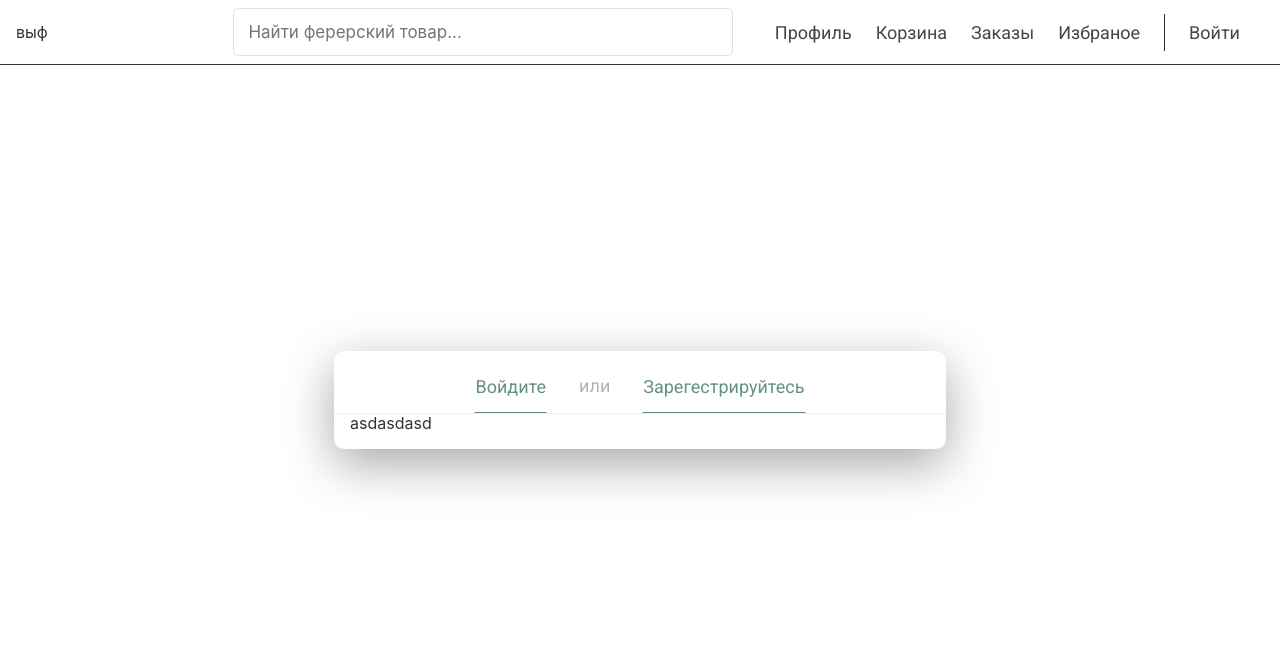
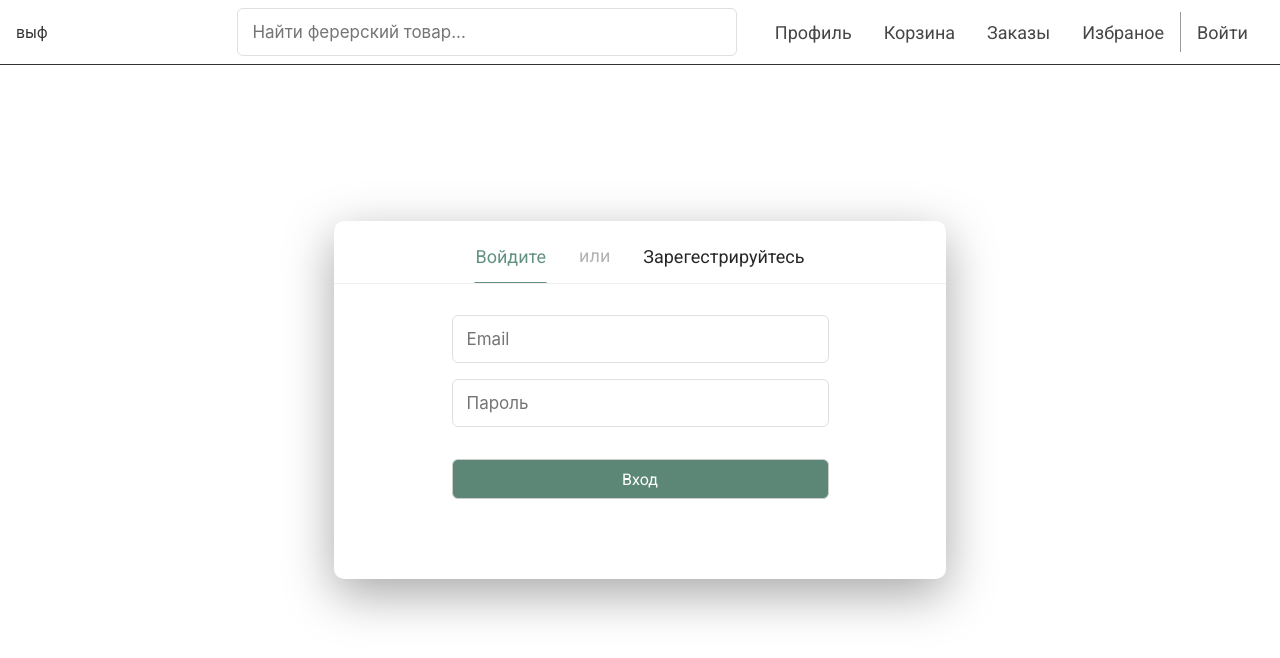
Before and after one commit to NimbleFIsh/marketplace, a Svelte app: page / in a window 1280 px wide. Shown: the top 658 px of the page. Built offline with nearby package versions, Linux system fonts and the light colour scheme; some icons are missing.

Commit message:
Add login/registration form

```diff
--- a/src/components/Header.svelte
+++ b/src/components/Header.svelte
@@ -1,6 +1,8 @@
 <script lang="ts">
+    import { createEventDispatcher } from 'svelte';
     import Icon from "@iconify/svelte"
 
+    const dispatch = createEventDispatcher();
 </script>
 
 <header class="header">
@@ -22,8 +24,9 @@
                 <div class="nav-bar-item">Корзина</div>
                 <div class="nav-bar-item">Заказы</div>
                 <div class="nav-bar-item">Избраное</div>
+                <div class="nav-bar-item-last"></div>
             </nav>
-            <div class="header-inner-enter">
+            <div class="header-inner-enter" on:click="{() => dispatch('enterBtn')}">
                 <div>Войти</div>
             </div>
         </div>
@@ -105,26 +108,29 @@
         justify-content: space-between;
         align-items: center;
 
+        height: 100%;
         font-family: 'Roboto', sans-serif;
         font-weight: 400;
         font-size: 18px;
         color: #464646;
     }
 
-    .nav-bar {
-        border-right: 1px solid #333333;
-        padding: 0 12px;
+    .nav-bar-item, .header-inner-enter {
+        height: 100%;
+        padding: 8px 16px;
+        box-sizing: border-box;
+
+        display: flex;
+        align-items: center;
     }
 
-    .nav-bar-item {
-        margin: 0 4px;
-        padding: 8px;
-        box-sizing: border-box;
+    .nav-bar-item-last {
+        height: 40px;
+        border-right: 1px solid #999999;
     }
 
-    .header-inner-enter {
-        margin: 0 8px;
-        padding: 0 16px;
+    .nav-bar-item:hover, .header-inner-enter:hover {
+        background: #fafafa;
     }
 
 </style>
--- /dev/null
+++ b/src/components/InputField.svelte
@@ -0,0 +1,58 @@
+<script lang="ts">
+
+    export let bindText;
+    export let placeholderText;
+
+</script>
+
+
+<div class="input_container">
+    <input class="input_field" type="text" placeholder={placeholderText} autocomplete="on"
+           bind:value={bindText}>
+    <div class="void"></div>
+</div>
+
+
+<style>
+
+    .input_container {
+        background: white;
+        height: 22px;
+        max-width: 100%;
+
+        padding: 12px 14px;
+        font-size: 17px;
+        border: 1px solid #dddfe2;
+        border-radius: 6px;
+
+        display: flex;
+        align-items: center;
+        justify-content: space-between;
+    }
+
+    .input_container:hover {
+        border: 1px solid #b0b0b0;
+    }
+
+
+    .input_field {
+        height: 100%;
+        width: 85%;
+        max-width: 90%;
+        border: none;
+
+        padding: 0;
+        margin: 0;
+    }
+
+    .input_field:focus {
+        outline: none;
+    }
+
+    .void {
+        width: 30px;
+        height: 30px;
+        visibility: hidden;
+    }
+
+</style>
--- a/src/components/ModalWindow.svelte
+++ b/src/components/ModalWindow.svelte
@@ -65,7 +65,7 @@
         left: 50%;
         top: 50%;
         width: calc(100vw - 4em);
-        max-height: 335px;
+        max-height: 580px;
         transform: translate(-50%, -50%);
         padding: 1em;
         background: none;
--- /dev/null
+++ b/src/components/PasswordField.svelte
@@ -0,0 +1,93 @@
+<script lang="ts">
+    import Icon from "@iconify/svelte"
+
+    let inputTypeBool
+
+
+    export let password = '';
+    export let placeholderText;
+    export let newPass;
+
+    export let IconWhenPass = 'akar-icons:eye-closed';
+    export let IconWhenText = 'akar-icons:eye-open';
+
+</script>
+
+<div class="input_container">
+    {#if inputTypeBool}
+        <input class="input_field" type="text"
+               placeholder="{placeholderText}"
+               bind:value={password}
+               autocomplete="{newPass ? 'new-password' : 'on'}">
+    {:else}
+        <input class="input_field" type="password"
+               placeholder="{placeholderText}"
+               bind:value={password}
+               autocomplete="{newPass ? 'new-password' : 'on'}">
+    {/if}
+    <div class="icon_holder" style="visibility: {password === '' ? 'hidden' : 'visible'}"
+         on:click={() => {inputTypeBool = !inputTypeBool}}>
+        <Icon class="input_box_icon"
+              icon="{inputTypeBool ? IconWhenText : IconWhenPass }"/>
+    </div>
+</div>
+
+
+<style>
+
+    .input_container {
+        background: white;
+        height: 22px;
+        max-width: 100%;
+
+        padding: 12px 14px;
+        font-size: 17px;
+        border: 1px solid #dddfe2;
+        border-radius: 6px;
+
+        display: flex;
+        align-items: center;
+        justify-content: space-between;
+        user-select: none;
+    }
+
+    .input_container:hover {
+        border: 1px solid #b0b0b0;
+    }
+
+    .input_field {
+        height: 100%;
+        width: 85%;
+        max-width: 90%;
+        border: none;
+
+        padding: 0;
+        margin: 0;
+    }
+
+    .input_field:focus {
+        outline: none;
+    }
+
+    .icon_holder {
+        width: 30px;
+        height: 30px;
+        cursor: pointer;
+
+        display: flex;
+        align-items: center;
+        justify-content: center;
+
+        border-radius: 50%;
+    }
+
+    .icon_holder:hover {
+        background: rgba(0, 0, 0, .05);
+    }
+
+    :global(.input_box_icon) {
+        width: 20px;
+        height: 20px;
+    }
+
+</style>
--- a/src/routes/Main.svelte
+++ b/src/routes/Main.svelte
@@ -1,14 +1,30 @@
 <script lang="ts">
     import Header from "../components/Header.svelte";
     import ModalWindow from "../components/ModalWindow.svelte";
+    import InputField from "../components/InputField.svelte";
+    import PasswordField from "../components/PasswordField.svelte";
 
-    let showModalWindow = true; // Юра, эта переключатель для окна с логиом/регистрацией🙃
+    let showModalWindow = true;
     let isLogin = true;
+
+    let Login = {
+        login: '',
+        password: ''
+    }
+
+    let confirmPass = ''
+
+    let Registration = {
+        email: '',
+        password: '',
+        name: ''
+    }
+
 </script>
 
 <div id="app">
     <div class="layout_page">
-        <Header/>
+        <Header on:enterBtn={() => showModalWindow = true}/>
     </div>
 </div>
 <div class="popper__overlay">
@@ -16,17 +32,69 @@
         {#if showModalWindow}
             <ModalWindow on:close="{() => showModalWindow = false}">
                 <div class="window-header" slot="header">
-                    <div class="window-header-item-btn">Войдите</div>
+                    <div class="{isLogin ? 'window-header-item-btn-active' : 'window-header-item-btn'}"
+                         on:click={() => isLogin = true}
+                    >
+                        Войдите
+                    </div>
                     <div class="window-header-item">или</div>
-                    <div class="window-header-item-btn">Зарегестрируйтесь</div>
+                    <div class="{!isLogin ? 'window-header-item-btn-active' : 'window-header-item-btn'}"
+                         on:click={() => isLogin = false}
+                    >
+                        Зарегестрируйтесь
+                    </div>
                 </div>
-                <div>asdasdasd</div>
+                <div class="window-wrapper">
+                    <div class="window-wrapper-inner">
+                        {#if isLogin}
+                            <div class="login-fields">
+                                <div class="login-fields-item">
+                                    <InputField bind:bindText={Login.login} placeholderText="Email"/>
+                                </div>
+                                <div class="login-fields-item">
+                                    <PasswordField bind:password={Login.password} placeholderText="Пароль" newPass="false"/>
+                                </div>
+                            </div>
+                            <div class="buttons">
+                                <button class="login-button" type="button">
+                                    Вход
+                                </button>
+                            </div>
+                            <div class="void"></div>
+                        {:else}
+                            <div class="login-fields">
+                                <div class="login-fields-item">
+                                    <InputField bind:bindText={Registration.email} placeholderText="Email"/>
+                                </div>
+                                <div class="login-fields-item">
+                                    <PasswordField bind:password={Registration.password} placeholderText="Пароль" newPass="true"/>
+                                </div>
+                                <div class="login-fields-item">
+                                    <PasswordField bind:password={confirmPass} placeholderText="Подтвердите пароль" newPass="true"/>
+                                </div>
+                                <div class="login-fields-item">
+                                    <InputField bind:bindText={Registration.name} placeholderText="Имя"/>
+                                </div>
+                            </div>
+                            <div class="buttons">
+                                <button class="login-button" type="button">
+                                    Зарегестрироваться
+                                </button>
+                            </div>
+                            <div class="void"></div>
+                        {/if}
+                    </div>
+                </div>
             </ModalWindow>
         {/if}
     </div>
 </div>
 
 <style>
+
+    .void {
+        height: 4rem;
+    }
 
     .window-header {
         height: 46px;
@@ -36,9 +104,11 @@
         justify-content: center;
     }
 
-    .window-header-item-btn {
+    .window-header-item-btn, .window-header-item-btn-active {
         margin: 0 16px;
         padding: 8px 0;
+
+        cursor: pointer;
 
         font-family: 'Roboto', sans-serif;
         font-weight: 400;
@@ -47,7 +117,7 @@
         color: rgba(0, 0, 0, 0.85);
     }
 
-    .window-header-item-btn {
+    .window-header-item-btn-active {
         font-weight: 500;
         color: #639281;
         border-bottom: 1px solid #639281;
@@ -63,4 +133,56 @@
         color: rgba(0, 0, 0, 0.3);
     }
 
+    .window-wrapper {
+        max-height: 580px;
+    }
+
+    .window-wrapper-inner {
+        height: 100%;
+        width: 100%;
+
+        display: flex;
+        flex-direction: column;
+        justify-content: space-between;
+        align-items: center;
+    }
+
+    .login-fields {
+        margin-top: 1.5rem;
+        margin-bottom: 1.5rem;
+
+        width: 100%;
+        display: flex;
+        flex-direction: column;
+        align-items: center;
+    }
+
+    .login-fields-item {
+        width: 65%;
+
+        margin: 8px;
+    }
+
+    .buttons {
+        width: 100%;
+
+        display: flex;
+        align-items: center;
+        justify-content: center;
+    }
+
+    .login-button {
+        margin: 0;
+        width: 65%;
+        height: 40px;
+
+        background: #5C8777;
+        border-radius: 6px;
+
+        color: white;
+        font-family: 'Roboto', sans-serif;
+        font-size: 16px;
+        font-weight: 400;
+    }
+
 </style>
```
